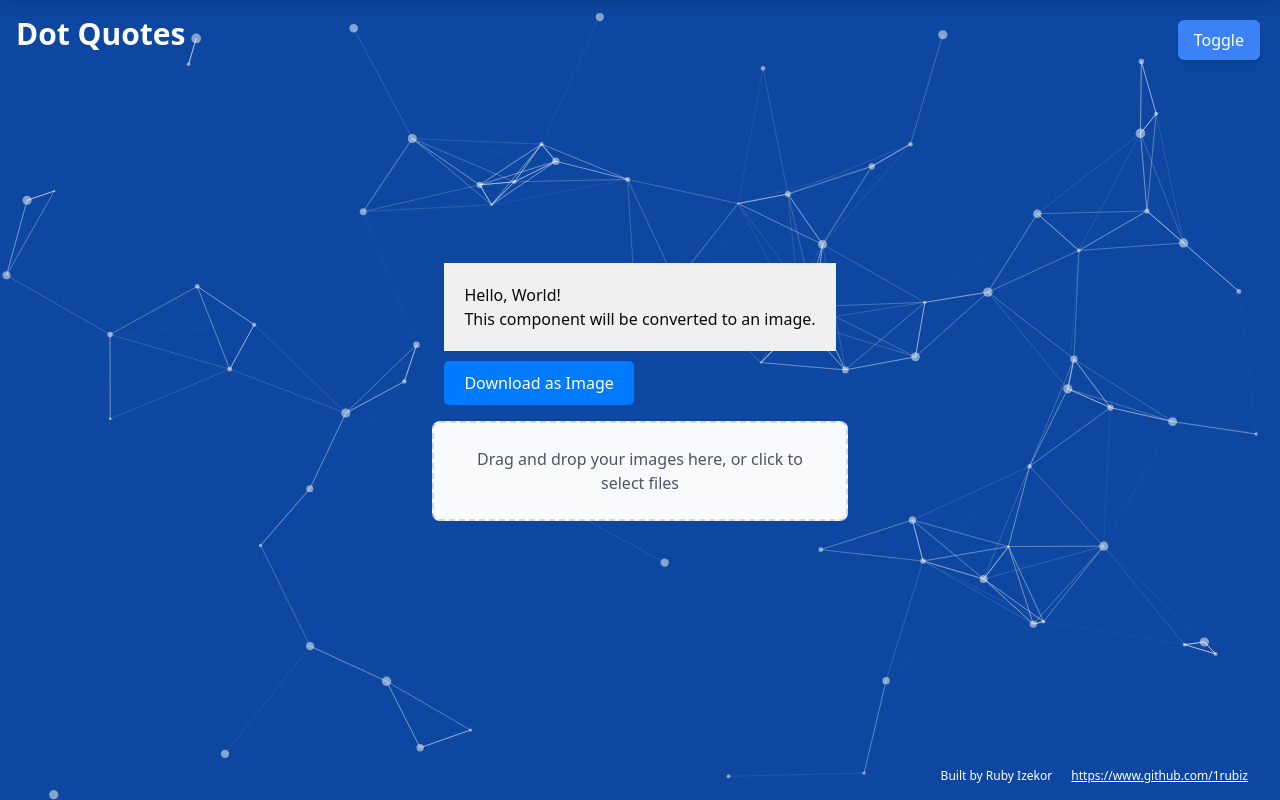
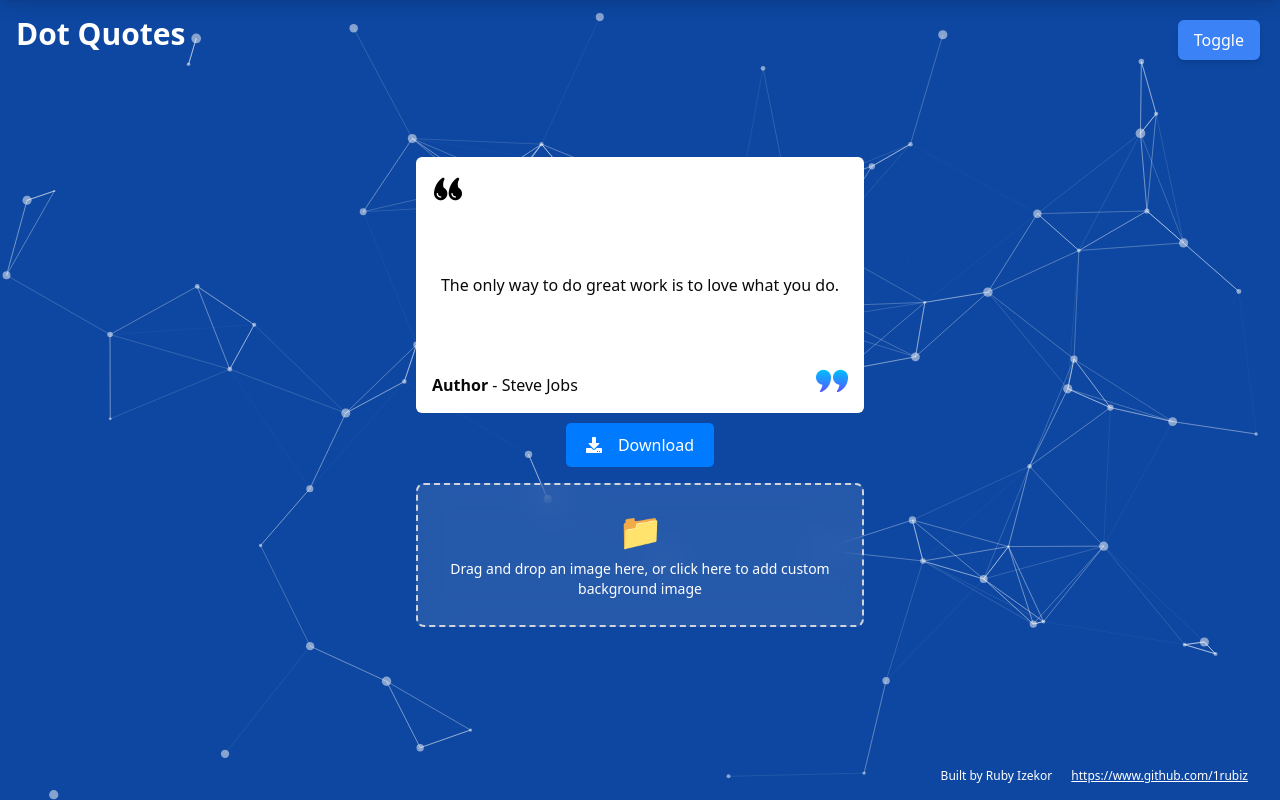
Before and after one commit to 1rubiz/alx-project, a React (Vite) app: page /quotes in a window 1280 px wide. Both pictures are taken after a click on the button "Toggle". Built offline with nearby package versions, Linux system fonts and the light colour scheme.

Commit message:
setup image/quote download

```diff
--- a/src/components/customQuote.jsx
+++ b/src/components/customQuote.jsx
@@ -1,8 +1,9 @@
 import React, { useRef } from 'react';
 import { toPng } from 'html-to-image';
+import { FaDownload } from 'react-icons/fa'
 
-const CustomQuote = () => {
-  const componentRef = useRef(null);
+const CustomQuote = ({ componentRef }) => {
+
 
   const handleDownload = async () => {
     if (componentRef.current) {
@@ -15,20 +16,23 @@ const CustomQuote = () => {
       } catch (error) {
         console.error('Failed to generate image:', error);
       }
+    } else {
+      console.log('no image ref')
     }
   };
 
   return (
     <div>
       {/* Component to be converted */}
-      <div ref={componentRef} style={{ padding: '20px', backgroundColor: '#f0f0f0' }}>
+      {/* <div ref={componentRef} style={{ padding: '20px', backgroundColor: '#f0f0f0' }}>
         <h1>Hello, World!</h1>
         <p>This component will be converted to an image.</p>
-      </div>
+      </div>*/}
 
       {/* Button to trigger download */}
       <button
         onClick={handleDownload}
+        className='flex items-center px-6 gap-4'
         style={{
           marginTop: '10px',
           padding: '10px 20px',
@@ -39,7 +43,7 @@ const CustomQuote = () => {
           cursor: 'pointer',
         }}
       >
-        Download as Image
+        <FaDownload /> Download
       </button>
     </div>
   );
--- a/src/components/drag&drop.jsx
+++ b/src/components/drag&drop.jsx
@@ -1,88 +1,83 @@
-import React, { useState } from "react";
+import React, { useState } from 'react';
 
-const ImageUpload = () => {
-  const [images, setImages] = useState([]);
-  const [error, setError] = useState(null);
+const ImageUpload = ({ image, setImage }) => {
+  const [isDragging, setIsDragging] = useState(false);
 
-  const handleDrop = (event) => {
-    event.preventDefault();
-    setError(null);
-
-    const files = Array.from(event.dataTransfer.files);
-    const imageFiles = files.filter((file) => file.type.startsWith("image/"));
-
-    if (imageFiles.length === 0) {
-      setError("Only image files are allowed.");
-      return;
-    }
-
-    setImages((prevImages) => [...prevImages, ...imageFiles]);
+  const handleDragOver = (e) => {
+    e.preventDefault();
+    setIsDragging(true);
   };
 
-  const handleFileInputChange = (event) => {
-    setError(null);
-
-    const files = event.target.files ? Array.from(event.target.files) : [];
-    const imageFiles = files.filter((file) => file.type.startsWith("image/"));
-
-    if (imageFiles.length === 0) {
-      setError("Only image files are allowed.");
-      return;
-    }
-
-    setImages((prevImages) => [...prevImages, ...imageFiles]);
+  const handleDragLeave = (e) => {
+    e.preventDefault();
+    setIsDragging(false);
   };
 
-  const handleDragOver = (event) => {
-    event.preventDefault();
+  const handleDrop = (e) => {
+    e.preventDefault();
+    setIsDragging(false);
+
+    const file = e.dataTransfer.files[0];
+    if (file && file.type.startsWith('image/')) {
+      const reader = new FileReader();
+      reader.onload = (event) => {
+        setImage(event.target.result);
+      };
+      reader.readAsDataURL(file);
+    }
   };
 
-  const removeImage = (index) => {
-    setImages((prevImages) => prevImages.filter((_, i) => i !== index));
+  const handleFileInput = (e) => {
+    const file = e.target.files[0];
+    if (file && file.type.startsWith('image/')) {
+      const reader = new FileReader();
+      reader.onload = (event) => {
+        setImage(event.target.result);
+      };
+      reader.readAsDataURL(file);
+    }
   };
 
   return (
-    <div className="max-w-lg mx-auto p-4">
+    <div className="w-full max-w-md mx-auto my-4">
       <div
-        className="border-2 border-dashed border-gray-300 rounded-lg p-6 text-center cursor-pointer bg-gray-50 hover:bg-gray-100"
+        className={`relative h-36 bg-white/10 backdrop-blur-lg rounded-lg border-2 border-dashed p-4 flex flex-col items-center justify-center cursor-pointer
+          ${isDragging ? 'border-blue-500 bg-blue-50' : 'border-gray-300'}`}
+        onDragOver={handleDragOver}
+        onDragLeave={handleDragLeave}
         onDrop={handleDrop}
-        onDragOver={handleDragOver}
       >
-        <p className="text-gray-600">
-          Drag and drop your images here, or click to select files
-        </p>
         <input
           type="file"
           accept="image/*"
-          single
           className="hidden"
-          onChange={handleFileInputChange}
+          onChange={handleFileInput}
+          id="fileInput"
         />
+
+        {!image && (
+          <label
+            htmlFor="fileInput"
+            className="flex flex-col items-center cursor-pointer"
+          >
+            <div className="text-4xl mb-2">📁</div>
+            <p className="text-sm text-white text-center">
+              Drag and drop an image here, or click here to add custom background image
+            </p>
+          </label>
+        )}
+
+        {image && (
+          <div className="absolute inset-0 bg-black bg-opacity-50 opacity-60 hover:opacity-100 transition-opacity duration-200 rounded-lg flex items-center justify-center">
+            <label
+              htmlFor="fileInput"
+              className="text-white cursor-pointer"
+            >
+              Change Image
+            </label>
+          </div>
+        )}
       </div>
-      {error && <p className="text-red-500 mt-2">{error}</p>}
-
-      {images.length > 0 && (
-        <div className="mt-4">
-          <h3 className="text-gray-700 font-semibold mb-2">Uploaded Images:</h3>
-          <div className="grid grid-cols-3 gap-4">
-            {images.map((image, index) => (
-              <div key={index} className="relative group">
-                <img
-                  src={URL.createObjectURL(image)}
-                  alt={image.name}
-                  className="w-full h-32 object-cover rounded-lg shadow"
-                />
-                <button
-                  onClick={() => removeImage(index)}
-                  className="absolute top-1 right-1 bg-red-500 text-white rounded-full p-1 text-xs opacity-0 group-hover:opacity-100 transition-opacity"
-                >
-                  ✕
-                </button>
-              </div>
-            ))}
-          </div>
-        </div>
-      )}
     </div>
   );
 };
--- a/src/components/quotes.jsx
+++ b/src/components/quotes.jsx
@@ -1,4 +1,4 @@
-import React, { useEffect, useState } from 'react';
+import React, { useEffect, useState, useRef } from 'react';
 import { FaHeart, FaHeartCrack, FaCircleStop, FaTrash } from 'react-icons/fa6'
 import { IoClose } from 'react-icons/io5'
 import useQuotesStore from '../stores/quoteStore';
@@ -13,6 +13,9 @@ const Quotes = () => {
   const [liked, setLiked] = useState(false)
   const { items, toggleItem, exists, removeItem, clearAll } = useQuotesStore();
   const [showFirst, setShowFirst] = useState(true);
+  const [custom, setCustom] = useState(false)
+  const [image, setImage] = useState(null);
+  const componentRef = useRef(null);
 
   const toggleComponents = () => {
     setShowFirst(!showFirst);
@@ -129,7 +132,7 @@ const Quotes = () => {
               <div className='w-full flex justify-center items-center gap-2 mb-2'>
                 <button
                   onClick={() => setShowFirst(false)}
-                  className="bg-white col-span-1 hover:bg-gray-300 text-xs md:text-base px-4 py-2 rounded-md shadow-md focus:outline-none transition duration-300 flex items-center justify-center gap-2"
+                  className="bg-white w-full col-span-1 hover:bg-gray-300 text-xs md:text-base px-4 py-2 rounded-md shadow-md focus:outline-none transition duration-300 flex items-center justify-center gap-2"
                 >
                   Custom Quote
                 </button>
@@ -173,8 +176,35 @@ const Quotes = () => {
             variants={slideVariants}
             transition={{ duration: 0.5 }}
           >
-            <CustomQuote />
-            <ImageUpload />
+            <div ref={componentRef} className={`w-full bg-white h-64 relative flex items-center justify-center rounded-md ${image ? 'bg-cover bg-center bg-no-repeat' : 'bg-gray-50'}`}
+              style={image ? { backgroundImage: `url(${image})` } : {}}
+            >
+              <img src="/quotation-mark.png" className='w-8 h-8 absolute top-4 left-4' alt="" />
+              <p className={`max-w-md px-4 ${image && 'bg-white/10 backdrop-blur-lg text-white py-8 rounded-md'}`}>{inspiration.split('–')[0]}</p>
+              <p className='absolute bottom-4 left-4'><span className='font-bold'>Author</span> - {inspiration.split('–')[1] ? inspiration.split('–')[1] : 'Anonymous'}</p>
+              <img src="/quote.png" alt="" className='w-8 h-8 absolute bottom-4 right-4' />
+            </div>
+            {
+              custom && (
+                <>
+                  <div className='w-full flex flex-col my-4 gap-4 bg-white/10 backdrop-blur-lg border-white p-4 rounded-md'>
+                    <div className='flex flex-col gap-2 md:flex-row'>
+                      <span className='text-white'>Quote: </span>
+                      <input type="text" className='bg-white/10 backdrop-blur-lg border-white border rounded-md text-base px-2 py-1' />
+                    </div>
+                    <div className='flex flex-col gap-2 md:flex-row'>
+                      <span className='text-white'>Author: </span>
+                      <input type="text" className='bg-white/10 backdrop-blur-lg border-white border rounded-md text-base px-2 py-1' />
+                    </div>
+                  </div>
+                </>
+              )
+            }
+            <CustomQuote componentRef={componentRef} />
+            <ImageUpload
+              image={image}
+              setImage={setImage}
+            />
           </motion.div>
         )}
       </AnimatePresence>
```
